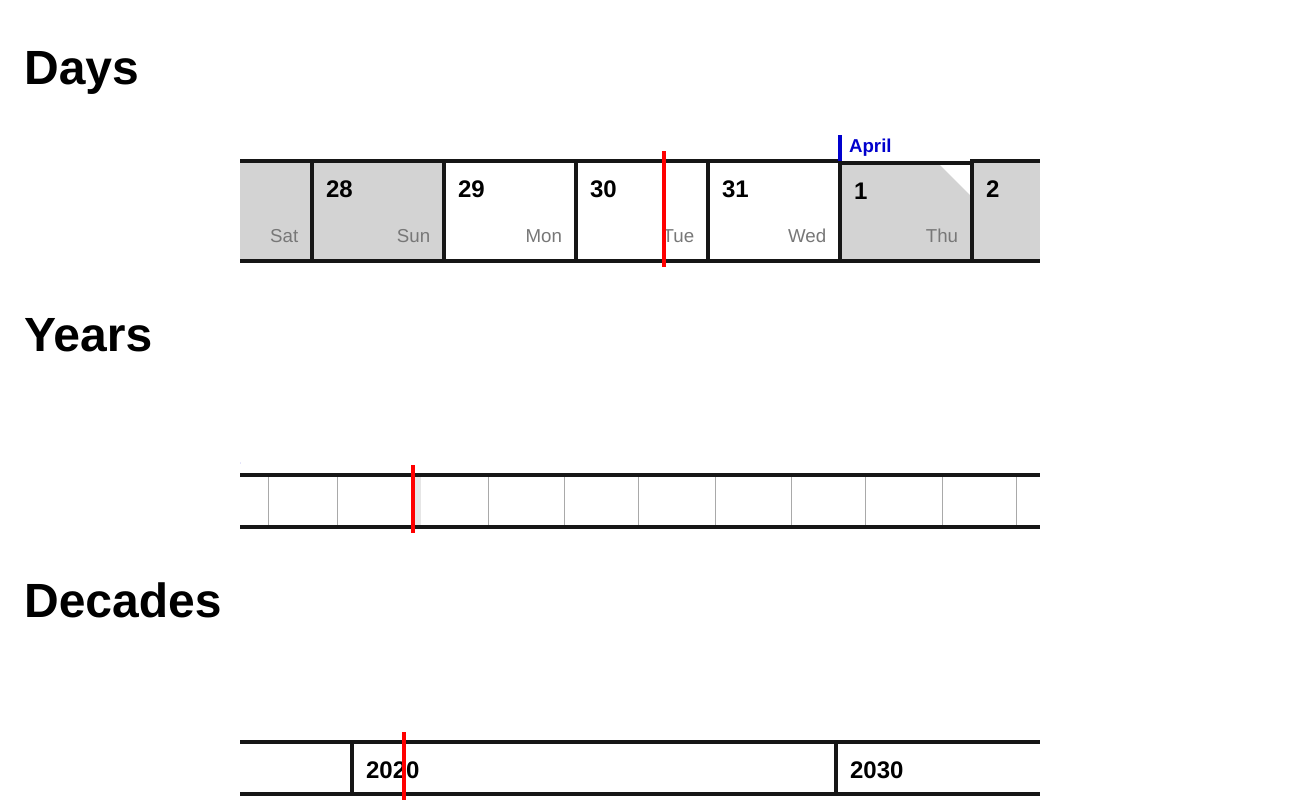
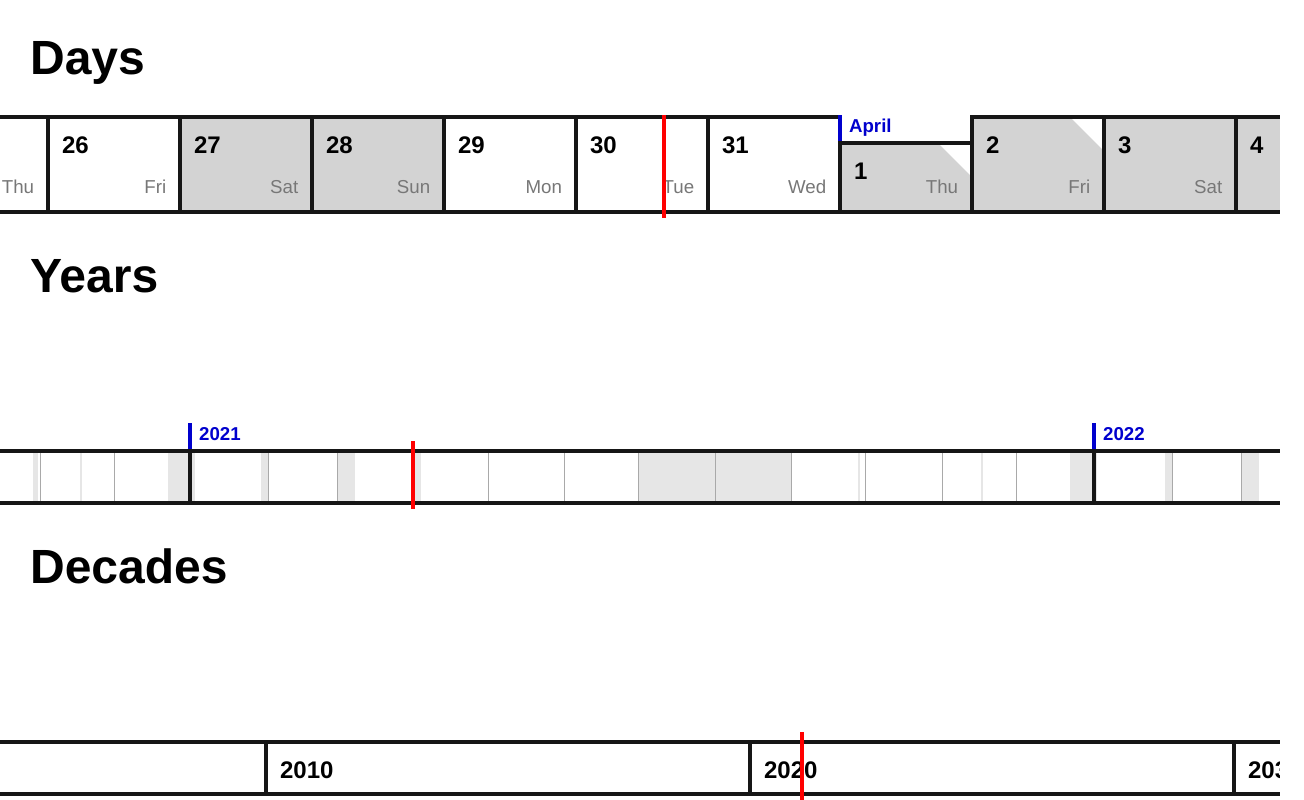
Before and after one commit to albert-tomanek/timevisu, a React (Create React App) app: page / in a window 1280 px wide. Shown: the whole page, 1304 px wide, since content can reach past the window. Built offline with nearby package versions, Linux system fonts and the light colour scheme.

Commit message:
More work

```diff
--- a/package.json
+++ b/package.json
@@ -16,6 +16,7 @@
     "react-scripts": "4.0.3",
     "react-virtual-dynamic-list": "^0.5.13",
     "react-virtualized": "^9.22.3",
+    "react-virtualized-auto-sizer": "^1.0.5",
     "react-window": "^1.8.6",
     "typescript": "^4.2.3",
     "web-vitals": "^1.1.1"
@@ -46,6 +47,7 @@
   },
   "devDependencies": {
     "@types/react-virtualized": "^9.21.11",
+    "@types/react-virtualized-auto-sizer": "^1.0.0",
     "@types/react-window": "^1.8.2"
   }
 }
--- a/src/App.css
+++ b/src/App.css
@@ -2,40 +2,31 @@
     height: 100vh;
     display: flex;
     flex-direction: column;
-    justify-content: center;
+    justify-content: flex-start;
     align-items: center;
 
     font-family: helvetica;
 }
-
 .App > h2 {
     width: 100%;
-    /* margin: 30px 48px; */
-    margin-left: 48px;
+    box-sizing: border-box;     /* Count padding too */
+    /* padding-left: 48px; */
+    padding: 30px;
+    margin: 0;
 
     font-size: 36pt;
     font-weight: bold;
 }
 
-.calendar-nav {
-  display: inline-block;
-  background: blue;
-  width: 48px;
-  height: 100%;
-  margin-right: 6px;
-  margin-left:  6px;
-  vertical-align: top;  /* Remove TODO */
-
-  font-weight: bold;
-  color: white;
-  text-align: center;
+.tile-strip-parent {
+    width: 100%;
+    flex: 1;
 }
-
 .tile-strip {
     display: block;
 
     background-color: rgba(255,255,255,0.7);
-    /* scrollbar-width: none; */
+    scrollbar-width: none;
     overflow-y: hidden !important;  /* Override the default setting of the scrollable list */
 }
 
@@ -136,3 +127,14 @@
   background: hsl(0, 0%, 90%); /*lightgray*/;
   z-index: -1;
 }
+
+.photo-dot {
+    position: absolute;
+    width: 10px;
+    height: 10px;
+    background: blue;
+    top: 0;
+    border-radius: 50%;
+    transform: translate(0,-65%);
+    left: 55%;
+}
--- a/src/App.tsx
+++ b/src/App.tsx
@@ -38,6 +38,25 @@ export interface Holiday {
 }
 
 export var HOLIDAYS: Holiday[] = [
+    // Fake!
+    {"name": "Vánoční prázdniny",    "start": [2016, 12, 22], "end": [2017,  1,  2]},
+    {"name": "Pololetní prázdniny",  "start": [2017,  2,  1], "end": [2017,  2,  2]},
+    {"name": "Jarní prázdniny",      "start": [2017,  2, 18], "end": [2017,  2, 24]},
+    {"name": "Velikonoc. prázdniny", "start": [2017,  4, 18], "end": [2017,  4, 19]},
+    {"name": "Summer holidays",      "start": [2017,  6, 28], "end": [2017,  9,  2]},
+    {"name": "Den české státnosti",  "start": [2017,  9, 28], "end": [2017,  9, 29]},
+    {"name": "Podzimní prázdniny",   "start": [2017, 10, 28], "end": [2017, 10, 30]},
+    {"name": "Den boje za dem.",     "start": [2017, 11, 17], "end": [2017, 11, 18]},
+
+    {"name": "Vánoční prázdniny",    "start": [2017, 12, 22], "end": [2018,  1,  2]},
+    {"name": "Pololetní prázdniny",  "start": [2018,  2,  1], "end": [2018,  2,  2]},
+    {"name": "Jarní prázdniny",      "start": [2018,  2, 18], "end": [2018,  2, 24]},
+    {"name": "Velikonoc. prázdniny", "start": [2018,  4, 18], "end": [2018,  4, 19]},
+    {"name": "Summer holidays",      "start": [2018,  6, 28], "end": [2018,  9,  2]},
+    {"name": "Den české státnosti",  "start": [2018,  9, 28], "end": [2018,  9, 29]},
+    {"name": "Podzimní prázdniny",   "start": [2018, 10, 28], "end": [2018, 10, 30]},
+    {"name": "Den boje za dem.",     "start": [2018, 11, 17], "end": [2018, 11, 18]},
+
     {"name": "Vánoční prázdniny",    "start": [2018, 12, 22], "end": [2019,  1,  2]},
     {"name": "Pololetní prázdniny",  "start": [2019,  2,  1], "end": [2019,  2,  2]},
     {"name": "Jarní prázdniny",      "start": [2019,  2, 18], "end": [2019,  2, 24]},
@@ -46,17 +65,37 @@ export var HOLIDAYS: Holiday[] = [
     {"name": "Den české státnosti",  "start": [2019,  9, 28], "end": [2019,  9, 29]},
     {"name": "Podzimní prázdniny",   "start": [2019, 10, 28], "end": [2019, 10, 30]},
     {"name": "Den boje za dem.",     "start": [2019, 11, 17], "end": [2019, 11, 18]},
-    {"name": "Vánoční prázdniny",    "start": [2019, 12, 23], "end": [2020,  1,  5]},
 
-    {"name": "Pololetní prázdniny",  "start": [2019,  2,  1], "end": [2019,  2,  2]},
-    {"name": "Jarní prázdniny",      "start": [2019,  2, 18], "end": [2019,  2, 24]},
+    {"name": "Vánoční prázdniny",    "start": [2019, 12, 23], "end": [2020,  1,  5]},   // https://surpanblog.cz/rubriky/jen-se-vykecam/skolni-prazdniny-a-volno-pro-rok-6
+    {"name": "Pololetní prázdniny",  "start": [2020,  1, 31], "end": [2020,  2,  1]},
+    {"name": "Jarní prázdniny",      "start": [2020,  2, 24], "end": [2020,  3,  1]},
+    {"name": "Velikonoc. prázdniny", "start": [2020,  4,  9], "end": [2020,  4, 13]},
+    {"name": "Summer holidays",      "start": [2020,  7,  1], "end": [2020,  9,  1]},
+    {"name": "Den české státnosti",  "start": [2020,  9, 28], "end": [2020,  9, 29]},
+    {"name": "Podzimní prázdniny",   "start": [2020, 10, 29], "end": [2020, 10, 31]},
+    {"name": "Den boje za dem.",     "start": [2020, 11, 17], "end": [2020, 11, 18]},
+
+    {"name": "Vánoční prázdniny",    "start": [2020, 12, 23], "end": [2021,  1,  3]},
+    {"name": "Pololetní prázdniny",  "start": [2021,  1, 29], "end": [2021,  2,  1]},
+    {"name": "Jarní prázdniny",      "start": [2021,  3,  1], "end": [2021,  3,  8]},
     {"name": "Velikonoc. prázdniny", "start": [2021,  4,  1], "end": [2021,  4,  4]},
-    {"name": "Summer holidays",      "start": [2019,  6, 28], "end": [2019,  9,  2]},
-    {"name": "Den české státnosti",  "start": [2019,  9, 28], "end": [2019,  9, 29]},
+    {"name": "Summer holidays",      "start": [2021,  7,  1], "end": [2021,  9,  1]},
+    {"name": "Den české státnosti",  "start": [2021,  9, 28], "end": [2021,  9, 29]},
     {"name": "Podzimní prázdniny",   "start": [2019, 10, 28], "end": [2019, 10, 30]},
-    {"name": "Den boje za dem.",     "start": [2019, 11, 17], "end": [2019, 11, 18]},
-    {"name": "Vánoční prázdniny",    "start": [2019, 12, 23], "end": [2020,  1,  5]},
+    {"name": "Den boje za dem.",     "start": [2021, 11, 17], "end": [2021, 11, 18]},
+
+    // Fake!
+    {"name": "Vánoční prázdniny",    "start": [2021, 12, 23], "end": [2022,  1,  3]},
+    {"name": "Pololetní prázdniny",  "start": [2022,  1, 29], "end": [2022,  2,  1]},
+    {"name": "Jarní prázdniny",      "start": [2022,  3,  1], "end": [2022,  3,  8]},
+    {"name": "Velikonoc. prázdniny", "start": [2022,  4,  1], "end": [2022,  4,  4]},
+    {"name": "Summer holidays",      "start": [2022,  7,  1], "end": [2022,  9,  1]},
+    {"name": "Den české státnosti",  "start": [2022,  9, 28], "end": [2022,  9, 29]},
+    {"name": "Podzimní prázdniny",   "start": [2019, 10, 28], "end": [2019, 10, 30]},
+    {"name": "Den boje za dem.",     "start": [2022, 11, 17], "end": [2022, 11, 18]},
 ];
+
+export var BDAY: number[] = [2002, 10, 1];
 
 export function date_from_tuple (dtup: number[]) {
     return new Date(dtup[0], dtup[1] - 1, dtup[2]);
--- a/src/Day.tsx
+++ b/src/Day.tsx
@@ -1,5 +1,6 @@
 import React from 'react';
 import { FixedSizeListProps, FixedSizeList } from 'react-window';
+import AutoSizer from 'react-virtualized-auto-sizer';
 import { TileState, TileProps, Tile, TileStrip } from './Tile';
 import { get_css_class, date_from_tuple, HOLIDAYS } from './App';
 
@@ -23,7 +24,12 @@ export class Day extends Tile<DayProps, DayState> {
         };
 
         if (this.state.date.getDate() == 1) {
-            this.state.labels.push(Day.month_names_full[this.state.date.getMonth()]);
+            var month = this.state.date.getMonth();
+            if (month == 0) {
+                this.state.labels.push(Day.month_names_full[month] + ' ' + this.state.date.getFullYear());
+            } else {
+                this.state.labels.push(Day.month_names_full[month]);
+            }
         }
 	}
 
@@ -99,11 +105,14 @@ export class DayStrip extends TileStrip<DayStripProps, {}>
 
         // height={2*parseInt(day_style.borderWidth) + parseInt(day_style.height) + parseInt(day_style.marginTop) + parseInt(day_style.marginBottom)}
         return (
+            <div className="tile-strip-parent">
+            <AutoSizer disableHeight={false}>
+                {({height, width}) => (
                     <FixedSizeList
                         ref={view => {if (view != null) {(view as FixedSizeList).scrollToItem(Day.since_epoch(new Date), "center"); }}}
                         className="tile-strip"
-                height={160}
-                width={800}
+                        height={height}
+                        width={width}
                         itemCount={45000}
                         itemSize={parseInt(tile_style.borderWidth) + parseInt(day_style.width)}
                         layout="horizontal"
@@ -112,6 +121,9 @@ export class DayStrip extends TileStrip<DayStripProps, {}>
                             <Day offset={index} style={{position: style.position, left: style.left}}/>
                         );}}
                     </FixedSizeList>
+                )}
+            </AutoSizer>
+            </div>
         );
     }
 }
--- a/src/Decade.tsx
+++ b/src/Decade.tsx
@@ -1,5 +1,6 @@
 import React from 'react';
 import { FixedSizeListProps, FixedSizeList } from 'react-window';
+import AutoSizer from 'react-virtualized-auto-sizer';
 import { TileState, TileProps, Tile, TileStrip } from './Tile';
 import { get_css_class } from './App';
 
@@ -55,11 +56,14 @@ export class DecadeStrip extends TileStrip<{}, {}>
 
         // height={2*parseInt(day_style.borderWidth) + parseInt(day_style.height) + parseInt(day_style.marginTop) + parseInt(day_style.marginBottom)}
         return (
+            <div className="tile-strip-parent">
+            <AutoSizer disableHeight={true}>
+                {({height, width}) => (
                     <FixedSizeList
-                ref={view => {if (view != null) {(view as FixedSizeList).scrollToItem(((new Date).getFullYear() - DecadeStrip.first) / 10, "center"); }}}
+                        ref={view => {if (view != null) {(view as FixedSizeList).scrollToItem(((new Date).getFullYear() - DecadeStrip.first) / 10, "end"); }}}
                         className="tile-strip"
-                height={160}
-                width={800}
+                        height="11em"
+                        width={width}
                         itemCount={(DecadeStrip.last - DecadeStrip.first) / 10}
                         itemSize={parseInt(tile_style.borderWidth) + parseInt(decade_style.width)}
                         layout="horizontal"
@@ -68,6 +72,9 @@ export class DecadeStrip extends TileStrip<{}, {}>
                             <Decade offset={index} style={{position: style.position, left: style.left}}/>
                         );}}
                     </FixedSizeList>
+                )}
+            </AutoSizer>
+            </div>
         );
     }
 }
--- a/src/Year.tsx
+++ b/src/Year.tsx
@@ -1,5 +1,6 @@
 import React from 'react';
 import { FixedSizeListProps, FixedSizeList } from 'react-window';
+import AutoSizer from 'react-virtualized-auto-sizer';
 import { TileState, TileProps, Tile, TileStrip } from './Tile';
 import { get_css_class, date_from_tuple, Holiday, HOLIDAYS } from './App';
 
@@ -97,11 +98,14 @@ export class YearStrip extends TileStrip<{}, {}>
 
         // height={2*parseInt(day_style.borderWidth) + parseInt(day_style.height) + parseInt(day_style.marginTop) + parseInt(day_style.marginBottom)}
         return (
+            <div className="tile-strip-parent">
+            <AutoSizer disableHeight={true}>
+                {({height, width}) => (
                     <FixedSizeList
                         ref={view => {if (view != null) {(view as FixedSizeList).scrollToItem(((new Date).getFullYear() - YearStrip.first), "center"); }}}
                         className="tile-strip"
-                height={160}
-                width={800}
+                        height="11em"
+                        width={width}
                         itemCount={YearStrip.last - YearStrip.first}
                         itemSize={parseInt(tile_style.borderWidth) + parseInt(year_style.width)}
                         layout="horizontal"
@@ -110,6 +114,9 @@ export class YearStrip extends TileStrip<{}, {}>
                             <Year offset={index} style={{position: style.position, left: style.left}}/>
                         );}}
                     </FixedSizeList>
+                )}
+            </AutoSizer>
+            </div>
         );
     }
 }
```
Also changed, not shown: 1 other file (tests, documents, lock files or other folders). Lines whose indentation alone changed are shown as unchanged.
